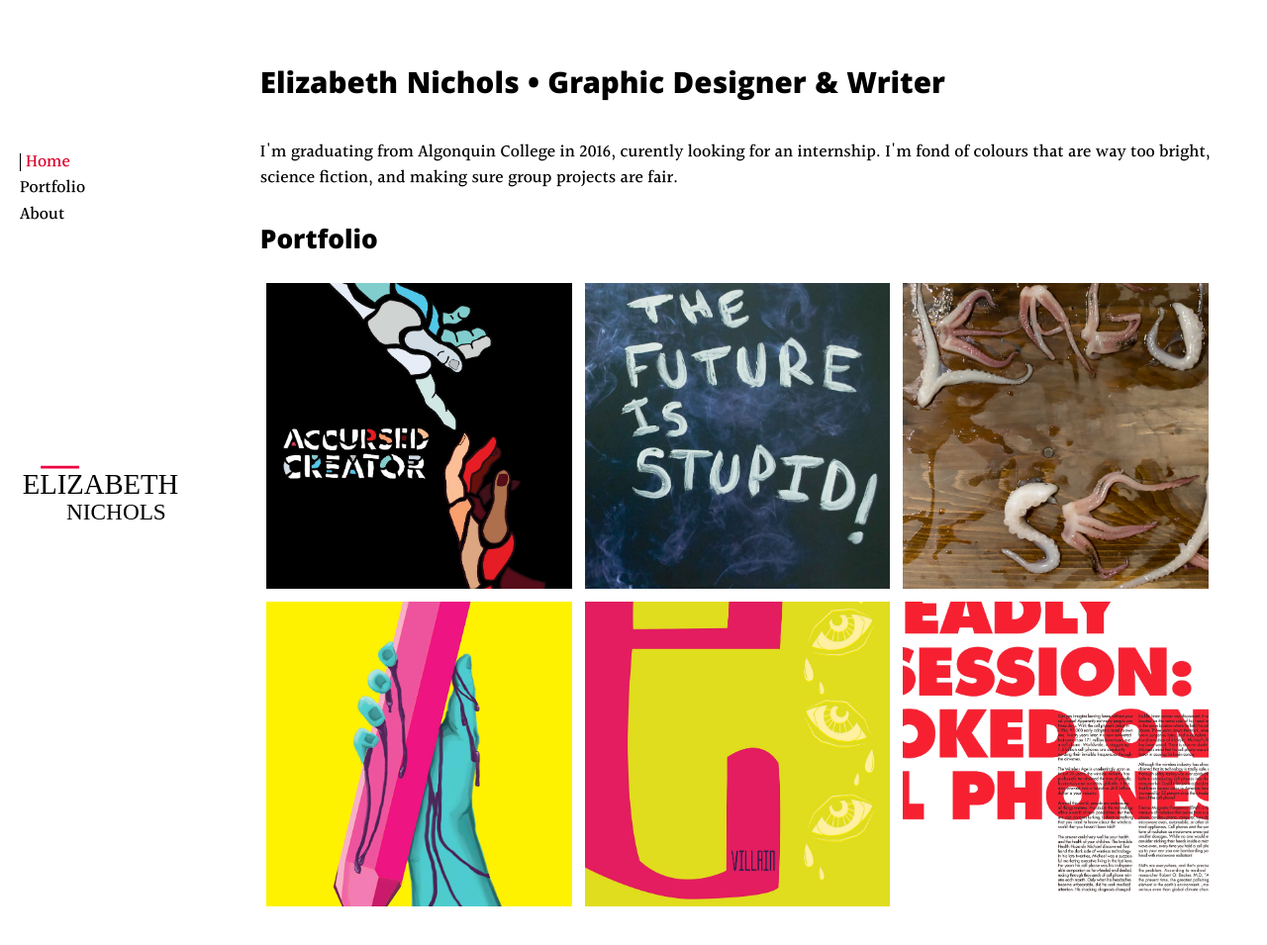
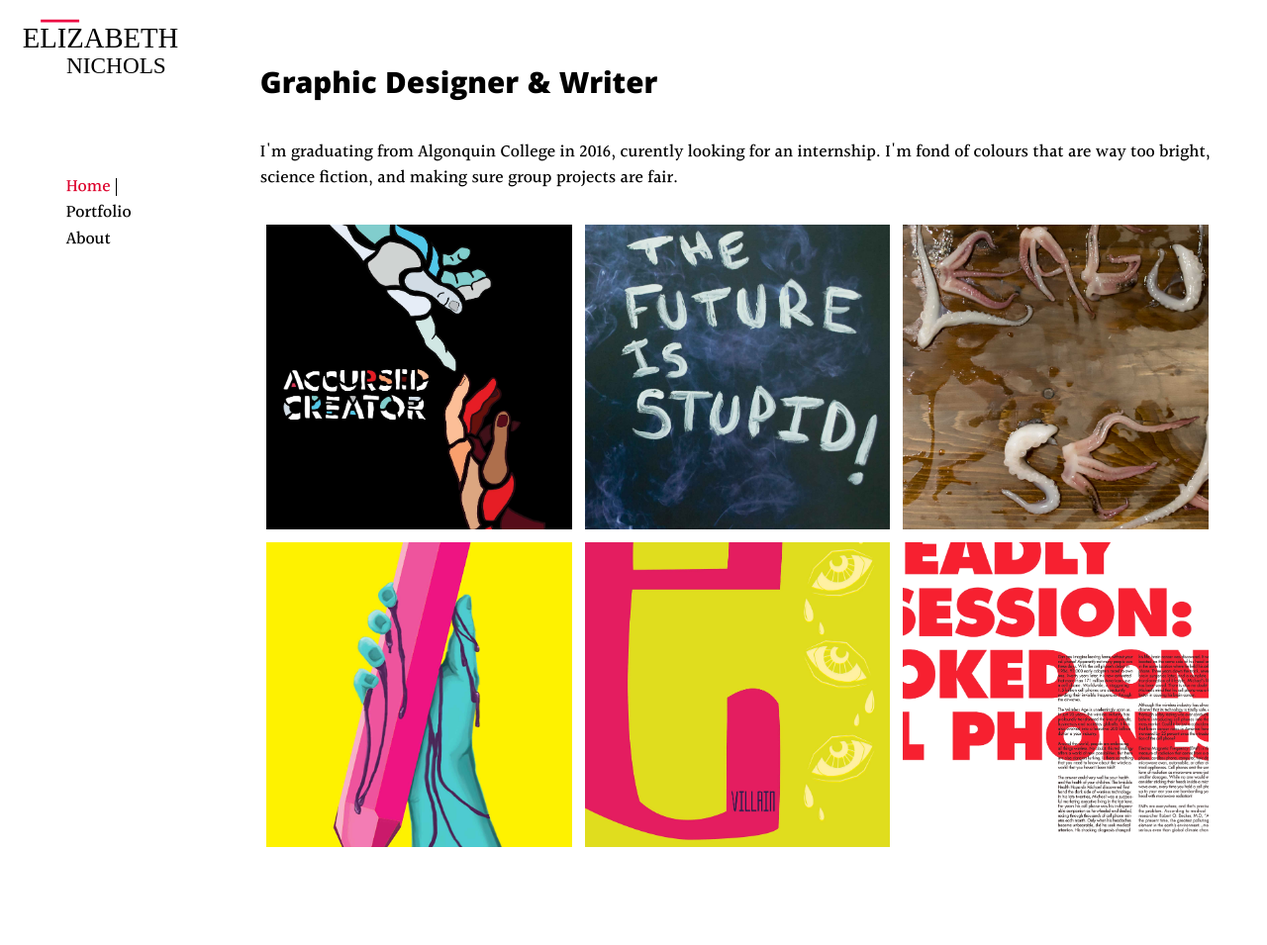
Before and after one commit to sky-bones/portfolio, a Jekyll site: the page built from index.html, in a window 1280 px wide and 1002 px high. Shown: the top 955 px of the window at 99% size. Built offline with Jekyll 4.4.1, drawn with Linux system fonts in a browser that asks for light colours.

Commit message:
Some tidy ups
changed the config to :title
rearranged the logo / nav

```diff
--- a/_config.yml
+++ b/_config.yml
@@ -1,2 +1,2 @@
-permalink: pretty
+permalink: :title
 baseurl: ""
--- a/_layouts/default.html
+++ b/_layouts/default.html
@@ -43,20 +43,25 @@
 
 
 <header class="head grid" id="banner">
+
+<div class="unit unit-xs-1-2 unit-s-1-2 unit-m-2-3 unit-l-1-3 text-left">
+	<a href="{{site.baseurl}}/index.html"> <img class="logo" src="{{site.baseurl}}/img/logo-4.svg" alt="link back to home"></a>
+</div>
+
 <!-- logo stuff (sider really) -->
-<div class="unit unit-xs-1-2 unit-s-1-2 unit-m-2-3 unit-l-1">
+<div class="unit unit-xs-1-2 unit-s-1-2 unit-m-1-3 unit-l-2-3 text-right">
 	<input type="checkbox" class="nav-check" id="nav-check">
 		<label class="nav-label" for="nav-check">
 			<img class="nav-open" src="{{site.baseurl}}/icons/nav-open.svg" alt="Open Navigation">
 			<img class="nav-close" src="{{site.baseurl}}/icons/nav-close.svg" alt="Close Navigation">
 		</label>
-	<nav class="nav-pad nav" id="navigation" role="navigation">
+	<nav class="nav-pad nav text-right" id="navigation" role="navigation">
 		<ul>
 			<li><a href="/" {% if page.url == '/' %} class="current" {% endif %}>Home</a></li>
 
 			<li><a href="{{site.baseurl}}/2015/10/23/accursed/" {% if page.url == '/2015/10/23/accursed/' %} class="current"
 				{% else %}
-					{% if page.url == '/big-red/' %} class="current"
+					{% if page.url == '/big-red' %} class="current"
 						{% else %}
 							{% if page.url == '/font' %} class="current"
 								{% else %}
@@ -78,9 +83,7 @@
 	</nav>
 </div>
 
-<div class="unit unit-xs-1-2 unit-s-1-2 unit-m-1-3 unit-l-1 text-right">
-	<a href="{{site.baseurl}}/index.html"> <img class="logo" src="{{site.baseurl}}/img/logo-4.svg" alt="link back to home"></a>
-</div>
+
 
 </header>
 
--- a/index.html
+++ b/index.html
@@ -4,18 +4,12 @@ layout: default
 
 <div class="grid">
 	<div class="unit unit-xs-1 title-align pad-t">
-		<h1>Elizabeth Nichols • Graphic Designer &amp; Writer</h1>
+		<h1>Graphic Designer &amp; Writer</h1>
 			<p>I'm graduating from Algonquin College in 2016, curently looking for an internship. I'm fond of colours that are way too bright, science fiction, and making sure group projects are fair.
 		</p>
 	</div>
 </div>
 
-<div>
-<div class="grid">
-	<div class="unit unit-xs-1 title-align">
-		<h2>Portfolio</h2>
-	</div>
-</div>
 
 <div class="grid push">
 
```
Also changed, not shown: _includes/css/main.css (+7 -7 lines), img/cover-eyes.jpg (added).
